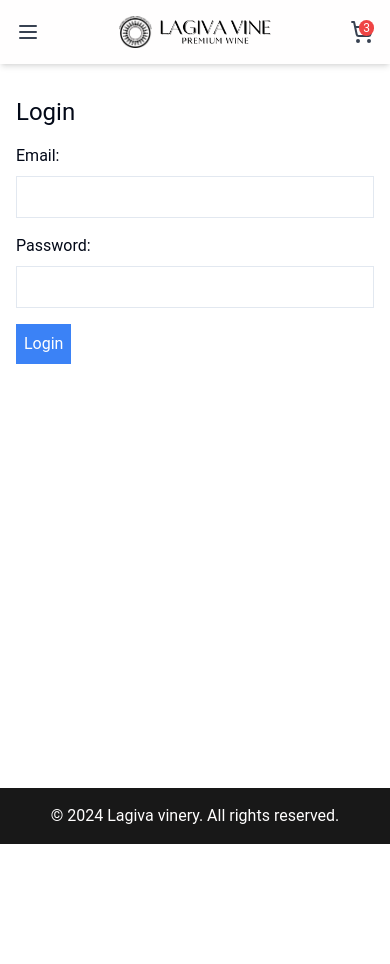
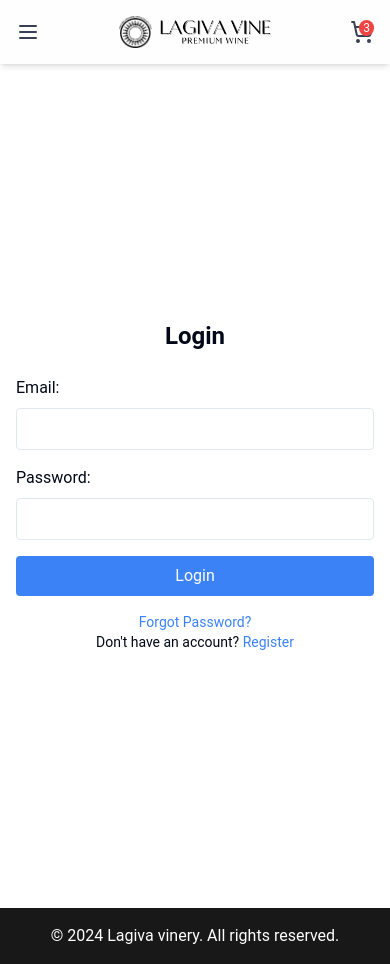
Before and after one commit to Tshabalala-Thabo/lagiva-vine, a React (Create React App) app in the folder frontend/: page /login in a window 390 px wide. Before the commit the page ends 844 px from the top, so only its background shows below. Built offline with nearby package versions, Linux system fonts and the light colour scheme; no server answers.

Commit message:
FEAT: new auth pages design

```diff
--- a/frontend/src/pages/Login.jsx
+++ b/frontend/src/pages/Login.jsx
@@ -19,9 +19,10 @@ const Login = () => {
   };
 
   return (
-    <div className="container mx-auto px-4 py-8">
-      <h2 className="text-2xl mb-4">Login</h2>
-      <form onSubmit={handleSubmit}>
+    <div className="flex flex-col md:flex-row h-screen">
+      <div className="flex-1 flex items-center justify-center p-4">
+        <form onSubmit={handleSubmit} className="space-y-4 w-full max-w-sm">
+          <h2 className="text-2xl font-bold mb-6 text-center">Login</h2>
           <div className="mb-4">
             <label className="block mb-2">Email:</label>
             <input
@@ -29,7 +30,7 @@ const Login = () => {
               value={email}
               onChange={(e) => setEmail(e.target.value)}
               required
-            className="border p-2 w-full"
+              className="border p-2 w-full rounded"
             />
           </div>
           <div className="mb-4">
@@ -39,14 +40,24 @@ const Login = () => {
               value={password}
               onChange={(e) => setPassword(e.target.value)}
               required
-            className="border p-2 w-full"
+              className="border p-2 w-full rounded"
             />
           </div>
-        <button type="submit" className="bg-blue-500 text-white p-2" disabled={loading}>
+          <button type="submit" className="w-full bg-blue-500 text-white p-2 rounded hover:bg-blue-600 transition-colors" disabled={loading}>
             {loading ? 'Logging in...' : 'Login'}
           </button>
-        {error && <p className="text-red-500">{error}</p>} {/* Display error message */}
+          {error && <p className="text-red-500 mt-4">{error}</p>}
+          <div className="mt-4 text-center">
+            <p className="text-sm">
+              <a href="/forgot-password" className="text-blue-500 hover:underline">Forgot Password?</a>
+            </p>
+            <p className="text-sm">
+              Don't have an account? <a href="/register" className="text-blue-500 hover:underline">Register</a>
+            </p>
+          </div>
         </form>
+      </div>
+      <div className="flex-1 bg-cover bg-center hidden md:block" style={{ backgroundImage: 'url(/assets/hero_images/hero_2.png)' }} />
     </div>
   );
 };
--- a/frontend/src/pages/Register.jsx
+++ b/frontend/src/pages/Register.jsx
@@ -99,11 +99,11 @@ const Register = () => {
   };
 
   return (
-    <div className="container mx-auto px-4 py-8">
-      <div className="max-w-md mx-auto bg-white rounded-lg shadow-md p-6">
-        <h2 className="text-2xl font-bold mb-6">Register</h2>
-        <form onSubmit={handleSubmit} className="space-y-4">
-          <div className="grid grid-cols-2 gap-4">
+    <div className="flex flex-col md:flex-row h-screen">
+      <div className="flex-1 flex items-center justify-center p-4">
+        <form onSubmit={handleSubmit} className="space-y-4 w-full max-w-sm">
+          <h2 className="text-2xl font-bold mb-6 text-center">Register</h2>
+          <div className="grid grid-cols-1 md:grid-cols-2 gap-4">
             <div>
               <label className="block mb-2">First Name:</label>
               <input
@@ -126,6 +126,7 @@ const Register = () => {
             </div>
           </div>
 
+          <div className="grid grid-cols-1 md:grid-cols-2 gap-4">
             <div>
               <label className="block mb-2">Email:</label>
               <input
@@ -138,7 +139,6 @@ const Register = () => {
               />
               {errors.email && <p className="text-red-500 text-sm">{errors.email}</p>}
             </div>
-
             <div>
               <label className="block mb-2">Phone:</label>
               <input
@@ -148,6 +148,7 @@ const Register = () => {
                 onChange={handleChange}
                 className="border p-2 w-full rounded"
               />
+            </div>
           </div>
 
           <div className="relative space-y-2">
@@ -253,8 +254,15 @@ const Register = () => {
           </button>
 
           {error && <p className="text-red-500 mt-4">{error}</p>}
+
+          <div className="mt-4 text-center">
+            <p className="text-sm">
+              Already have an account? <a href="/login" className="text-blue-500 hover:underline">Login</a>
+            </p>
+          </div>
         </form>
       </div>
+      <div className="flex-1 bg-cover bg-center hidden md:block" style={{ backgroundImage: 'url(/assets/hero_images/hero_2.png)' }} />
     </div>
   );
 };
```
Lines whose indentation alone changed are shown as unchanged.
